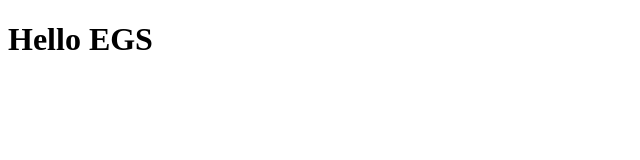
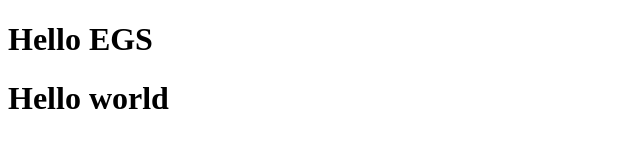
Before and after one commit to Vijeth-eg/test, a plain HTML site: page index.html in a window 1280 px wide. Shown: the whole page, without its empty margins (0-640 px from the left). Drawn offline with Linux system fonts and the light colour scheme.

Commit message:
modified index file

```diff
--- a/index.html
+++ b/index.html
@@ -7,5 +7,7 @@
 </head>
 <body>
     <h1>Hello EGS</h1>
+    <h1>Hello world
+    </h1>
 </body>
 </html>
```
